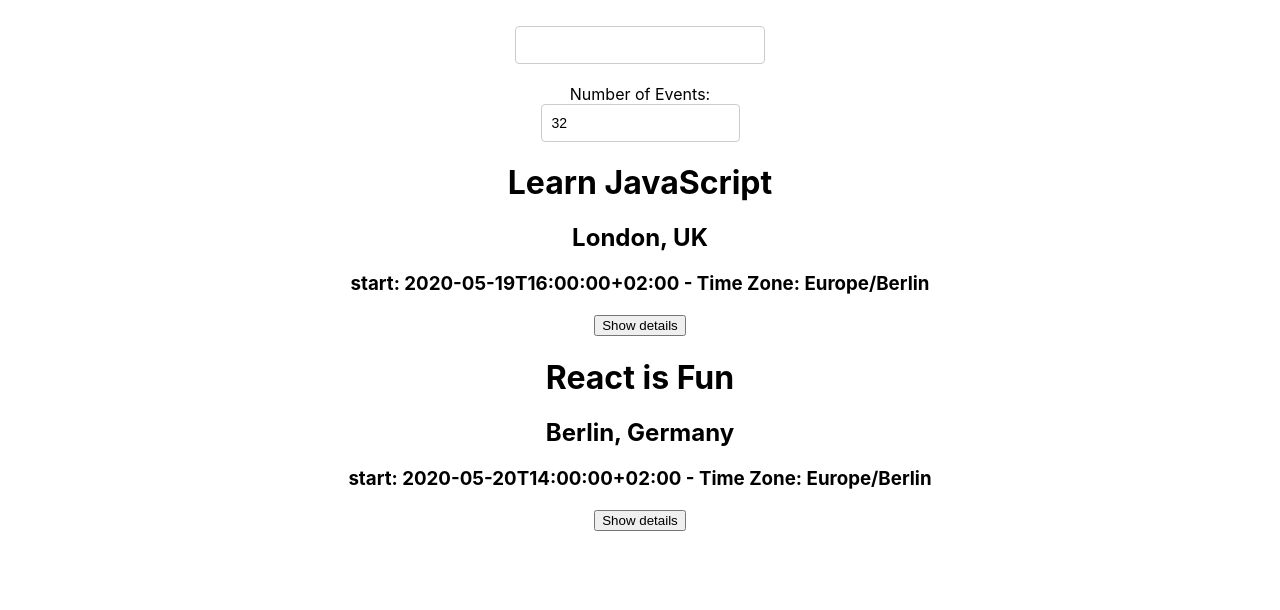
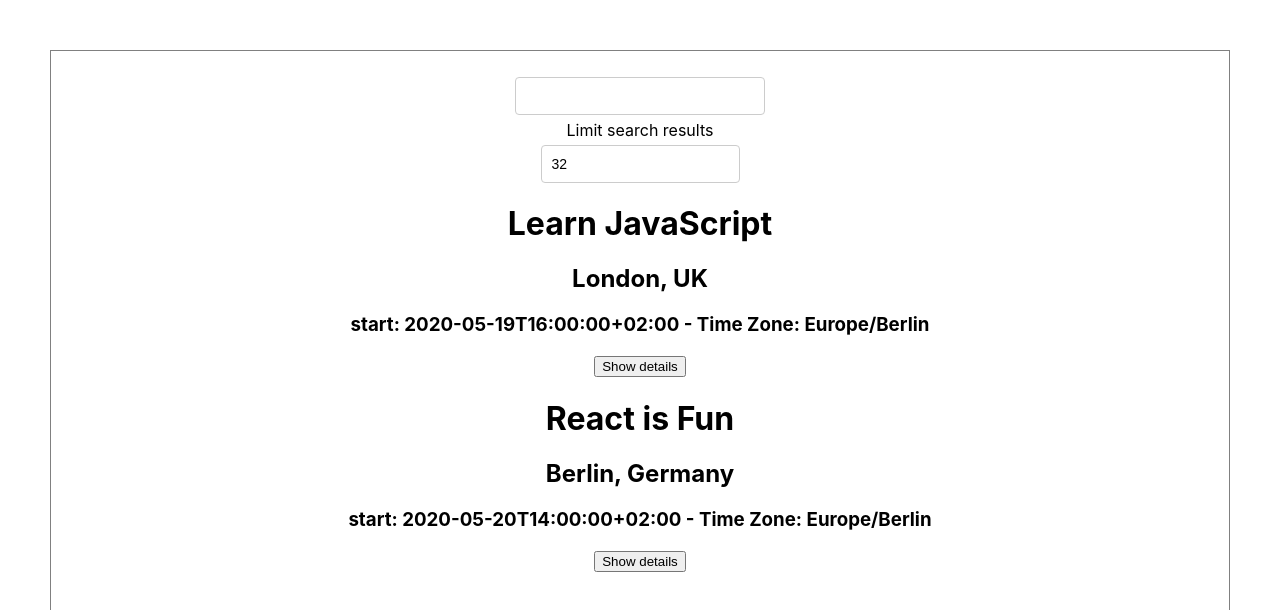
Before and after one commit to ttyagianjali/meet, a React (Create React App) app: page / in a window 1280 px wide. Shown: the top 610 px of the page. Built offline with nearby package versions, Linux system fonts and the light colour scheme; what atatus-spa would draw is missing.

Commit message:
error text alert finished

```diff
--- a/src/Alert.js
+++ b/src/Alert.js
@@ -30,7 +30,8 @@
 
 class ErrorAlert extends Alert {
   constructor(props) {
-    super(props, "yellow");
+    super(props);
+    this.color = "red";
   }
 }
 
--- a/src/App.css
+++ b/src/App.css
@@ -2,6 +2,10 @@
 .App {
   text-align: center;
   padding: 2% 5%;
+  margin-top: 50px;
+  border: 1px solid gray;
+  margin-left: 50px;
+  margin-right: 50px;
 }
 
 .App * {
@@ -43,6 +47,8 @@
 .CitySearch {
   display: flex;
   flex-direction: column;
+  justify-content: center;
+  align-items: center;
   flex-basis: 300px;
   max-width: 300px;
   margin: auto;
@@ -80,7 +86,7 @@
   padding: 10px 10px 35px;
   margin-bottom: 10px;
   text-align: left;
-  border: 1px solid #ccc;
+  border: 1px solid black;
   border-radius: 4px;
   position: relative;
 }
--- a/src/NumberOfEvents.js
+++ b/src/NumberOfEvents.js
@@ -4,31 +4,40 @@
 class NumberOfEvents extends Component {
   state = {
     numberOfEvents: 32,
+    errorText: "",
   };
 
   handleInputChanged = (event) => {
-    const value = event.target.value;
+    const number = event.target.value;
+    if (number <= 0 || number > 99) {
+      return this.setState({
+        errorText: "Please enter a number between 0 and 99",
+        numberOfEvents: "",
+      });
+    } else {
       this.setState({
+        numberOfEvents: number,
         errorText: "",
-      numberOfEvents: value,
       });
       this.props.updateNumberOfEvents(event.target.value);
+    }
   };
 
   render() {
-    const numberOfEvents = this.state.numberOfEvents;
     return (
-      <div className="numberOfEvents">
-        <ErrorAlert text={this.props.errorText} />
-        <form>
-          <label> Number of Events:</label>
+      <div>
+        <p>Limit search results </p>
+
         <input
-            type="text"
-            className="EventsNumber"
-            value={numberOfEvents}
+          type="number"
+          id="numberInput"
+          value={this.state.numberOfEvents}
+          className="numberInput"
           onChange={(e) => this.handleInputChanged(e)}
         />
-        </form>
+        <div className="errorText">
+          <ErrorAlert text={this.state.errorText} />
+        </div>
       </div>
     );
   }
```
Lines whose indentation alone changed are shown as unchanged.
